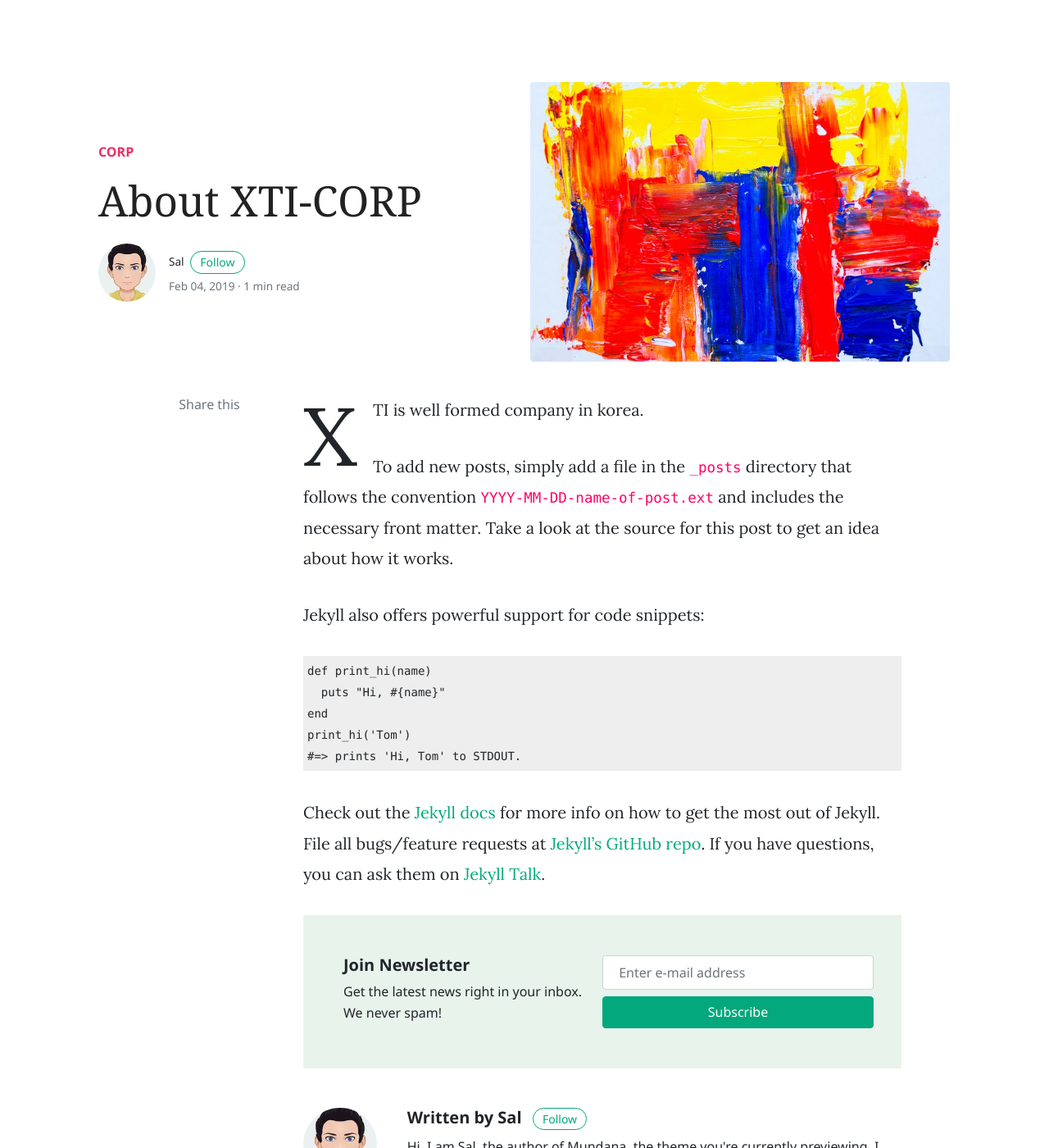
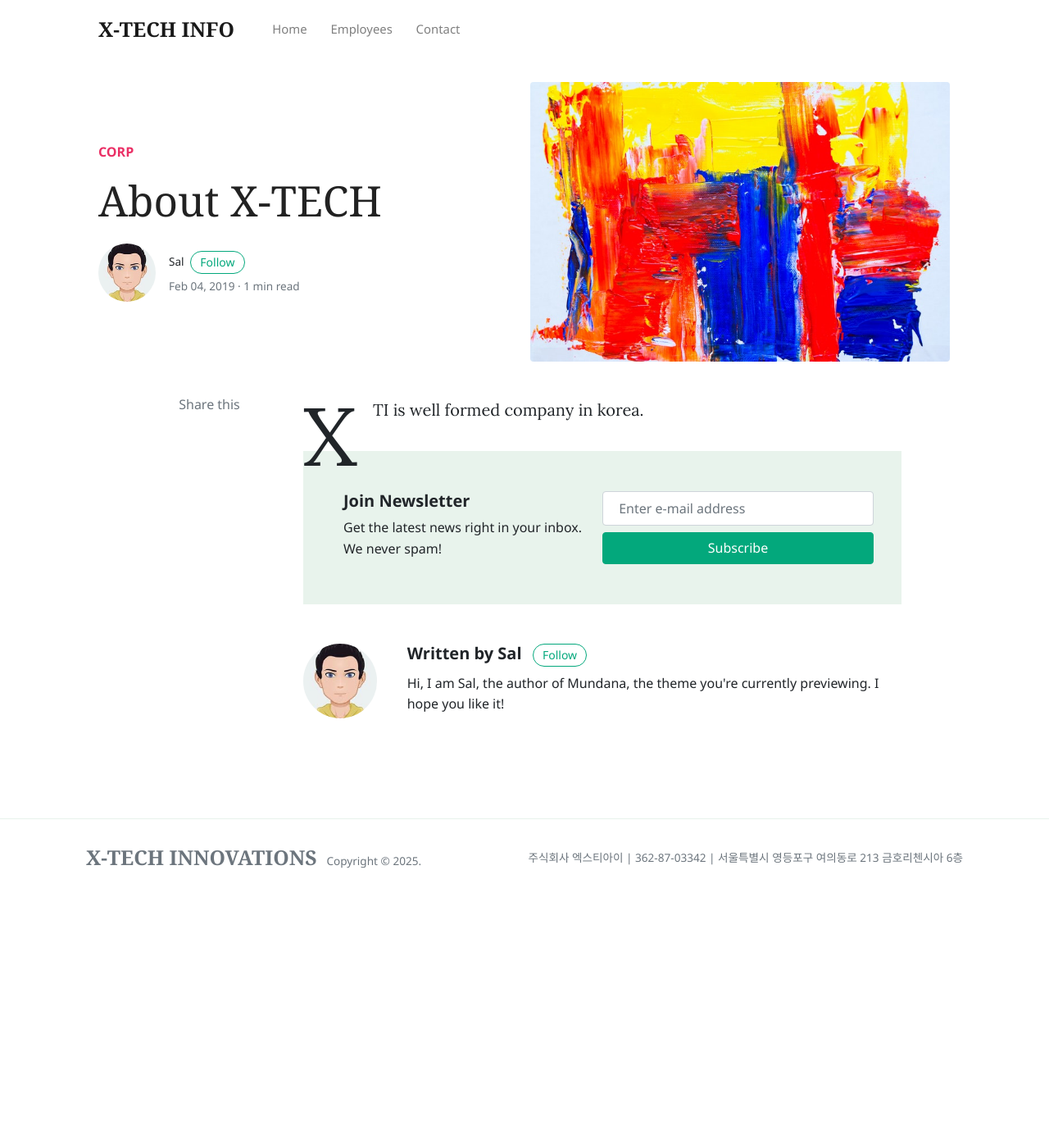
Before and after one commit to skps2000/XTI_CORP, a Jekyll site: the page built from _posts/2019-02-04-welcome-to-jekyll.markdown, in a window 1280 px wide and 1400 px high. Shown: the whole window at 82% size. Built offline with Jekyll 4.4.1, drawn with Linux system fonts in a browser that asks for light colours; nearby versions of some CDN libraries; comment, search, counter and statistics services are not loaded; some of the changed text lies outside the part shown.

Commit message:
20250217

```diff
--- a/_config.yml
+++ b/_config.yml
@@ -1,5 +1,5 @@
 # Site
-name: 'XTI'
+name: 'X-TECH INFO'
 description: 'Xtension information Tech'
 logo: 'assets/images/logo.png'
 favicon: 'assets/images/favicon.ico'
--- a/_layouts/default.html
+++ b/_layouts/default.html
@@ -78,7 +78,7 @@
         <div class="container">
         <div class="row align-items-center justify-content-between">
             <div>
-                <span class="navbar-brand mr-2 mb-0"><strong>X-tech information</strong></span>
+                <span class="navbar-brand mr-2 mb-0"><strong>X-TECH INNOVATIONS</strong></span>
                 <span>Copyright © <script>document.write(new Date().getFullYear())</script>.</span>
 
                 <!--  Github Repo Star Btn-->
--- a/_posts/2019-02-04-welcome-to-jekyll.markdown
+++ b/_posts/2019-02-04-welcome-to-jekyll.markdown
@@ -1,11 +1,12 @@
 ---
 layout: post
-title:  "About XTI-CORP"
+title:  "About X-TECH"
 categories: [ CORP ]
 image: assets/images/demo1.jpg
 ---
 XTI is well formed company in korea.
 
+<!--
 To add new posts, simply add a file in the `_posts` directory that follows the convention `YYYY-MM-DD-name-of-post.ext` and includes the necessary front matter. Take a look at the source for this post to get an idea about how it works.
 
 Jekyll also offers powerful support for code snippets:
@@ -23,3 +24,4 @@
 [jekyll-docs]: https://jekyllrb.com/docs/home
 [jekyll-gh]:   https://github.com/jekyll/jekyll
 [jekyll-talk]: https://talk.jekyllrb.com/
+ -->
--- a/index.html
+++ b/index.html
@@ -1,5 +1,5 @@
 ---
-title: "주식회사"
+title: "주식회사 X-TECH INNOVATIONS"
 layout: default
 pagination:
     enabled: true
```
Also changed, not shown: other parts of _layouts/default.html (+1 -1 lines).
